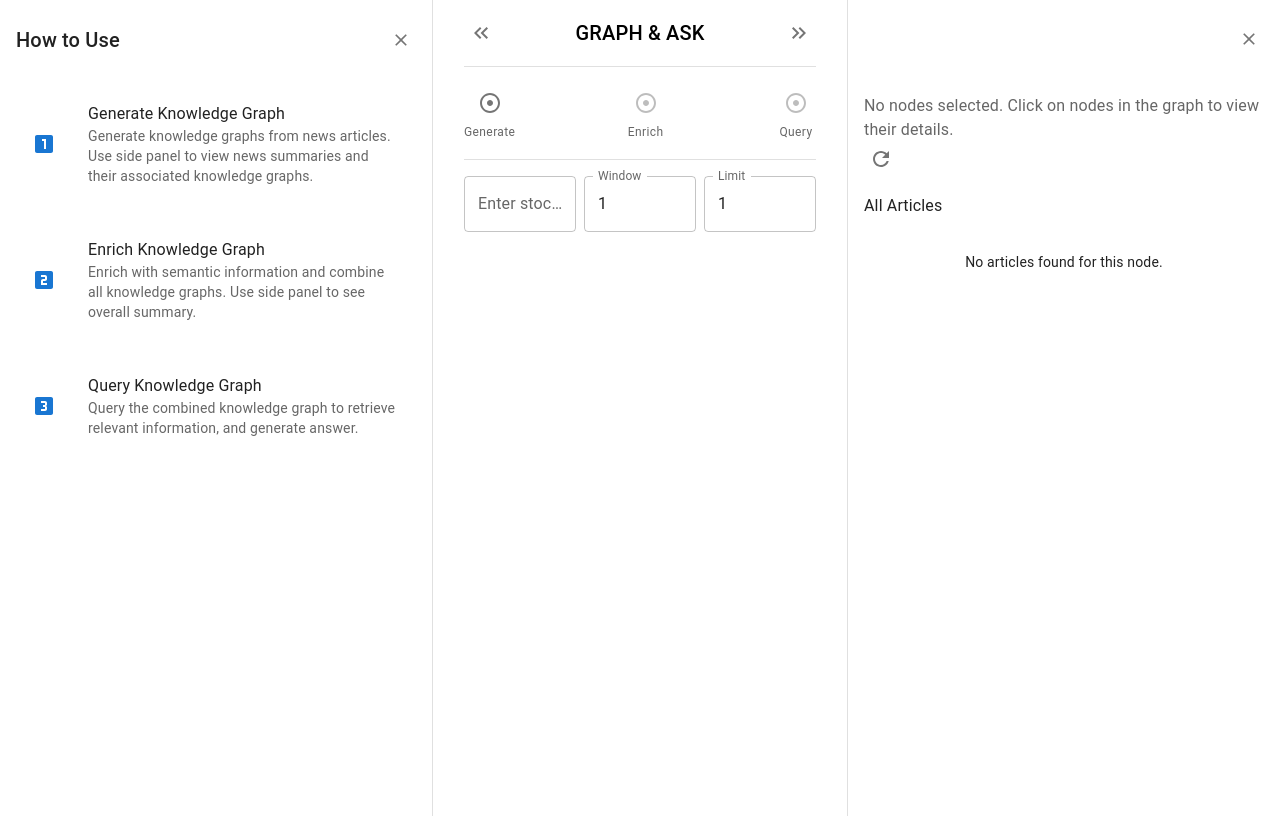
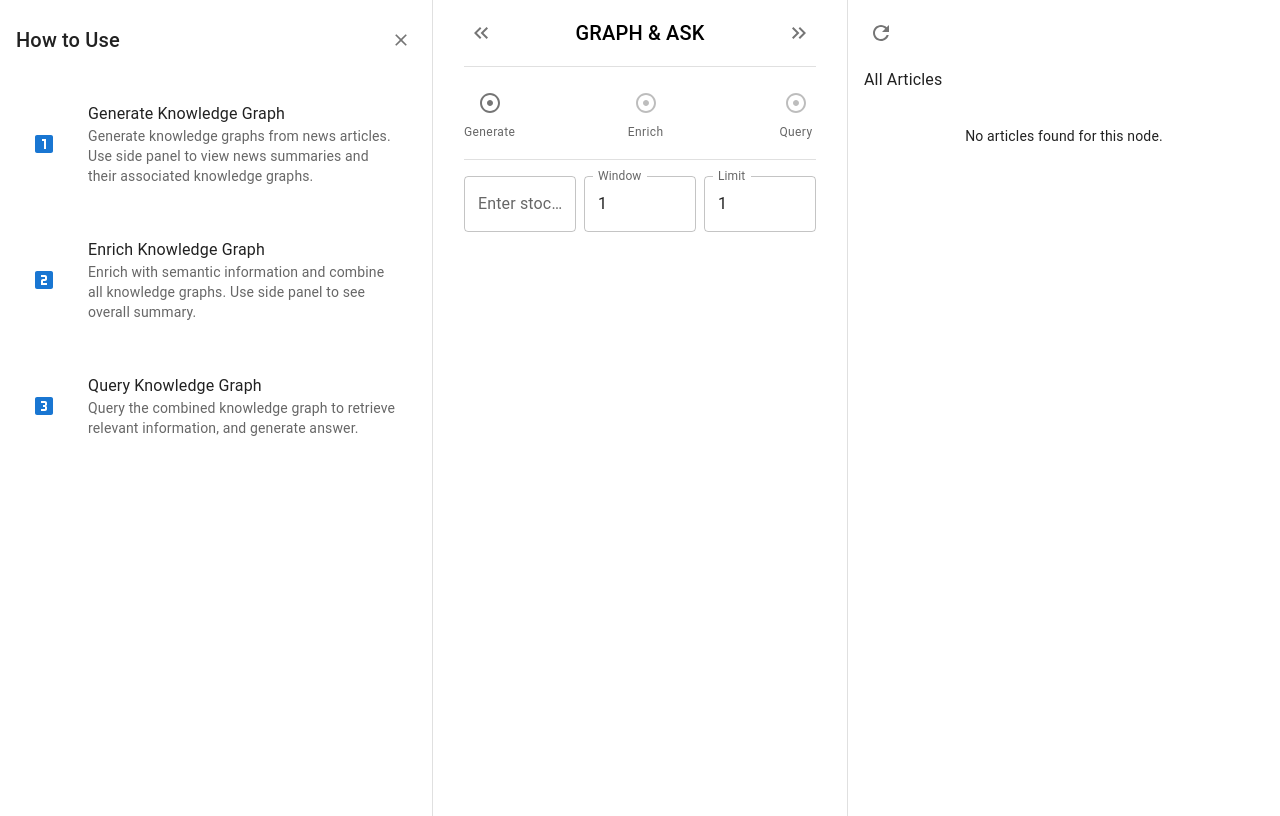
Before and after one commit to playgrdstar/kg_frontend, a React (Create React App) app: page / in a window 1280 px wide. Built offline with nearby package versions, Linux system fonts and the light colour scheme.

Commit message:
Remove display of selected nodes in right panel.

```diff
--- a/src/App.tsx
+++ b/src/App.tsx
@@ -786,71 +786,6 @@ const App: React.FC = () => {
                             }
                         }}
                     >
-                        <Box sx={{
-                            display: "flex",
-                            justifyContent: "space-between",
-                            alignItems: "center",
-                            mb: 2,
-                            position: "sticky",
-                            top: 0,
-                            bgcolor: "background.paper",
-                            zIndex: 1,
-                            py: 1
-                        }}>
-                            <Typography variant="subtitle2">
-                                {selectedNodes.size > 0 && `${selectedNodes.size} nodes in context`}
-                            </Typography>
-                            <IconButton
-                                onClick={() => setIsRightPanelOpen(false)}
-                                size="small"
-                            >
-                                <CloseIcon fontSize="small" />
-                            </IconButton>
-                        </Box>
-
-                        {kgData && Array.from(selectedNodes).map(nodeId => {
-                            const node = kgData.nodes.find(n => n.id === nodeId);
-                            if (!node) return null;
-                            return (
-                                <Box key={nodeId} sx={{
-                                    mb: 1,
-                                    pb: 0,
-                                    borderBottom: "1px solid",
-                                    borderColor: "lightgray"
-                                }}>
-                                    <Box sx={{
-                                        display: "flex",
-                                        justifyContent: "space-between",
-                                        alignItems: "center",
-                                        mb: 0
-                                    }}>
-                                        <Typography variant="subtitle2" gutterBottom>
-                                            <b>{node.id}</b>
-                                        </Typography>
-                                        <IconButton
-                                            size="small"
-                                            onClick={() => {
-                                                const newSelectedNodes = new Set(selectedNodes);
-                                                newSelectedNodes.delete(nodeId);
-                                                setSelectedNodes(newSelectedNodes);
-                                                if (selectedNodeId === nodeId) {
-                                                    setSelectedNodeId(null);
-                                                }
-                                            }}
-                                        >
-                                            <CloseIcon fontSize="small" />
-                                        </IconButton>
-                                    </Box>
-                                    <NodeDetails node={node} />
-                                </Box>
-                            );
-                        })}
-
-                        {selectedNodes.size === 0 && (
-                            <Typography color="text.secondary" sx={{ mt: 2 }}>
-                                No nodes selected. Click on nodes in the graph to view their details.
-                            </Typography>
-                        )}
 
                         <ArticlePanel
                             articles={getRelevantArticles(selectedNodeId)}
```
